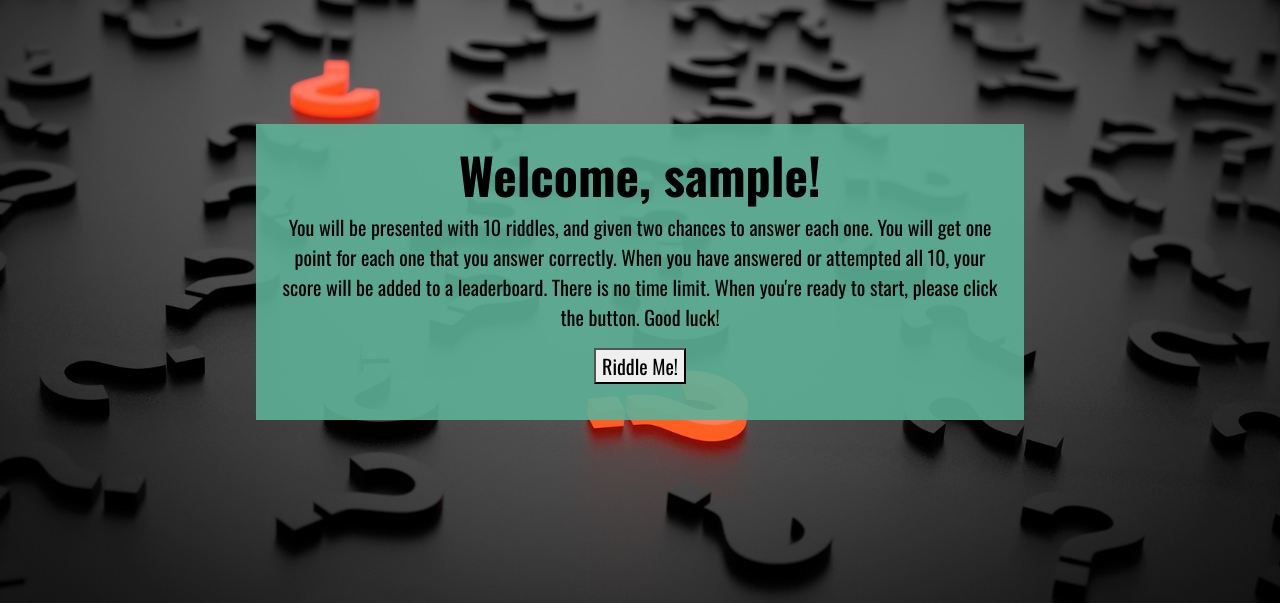
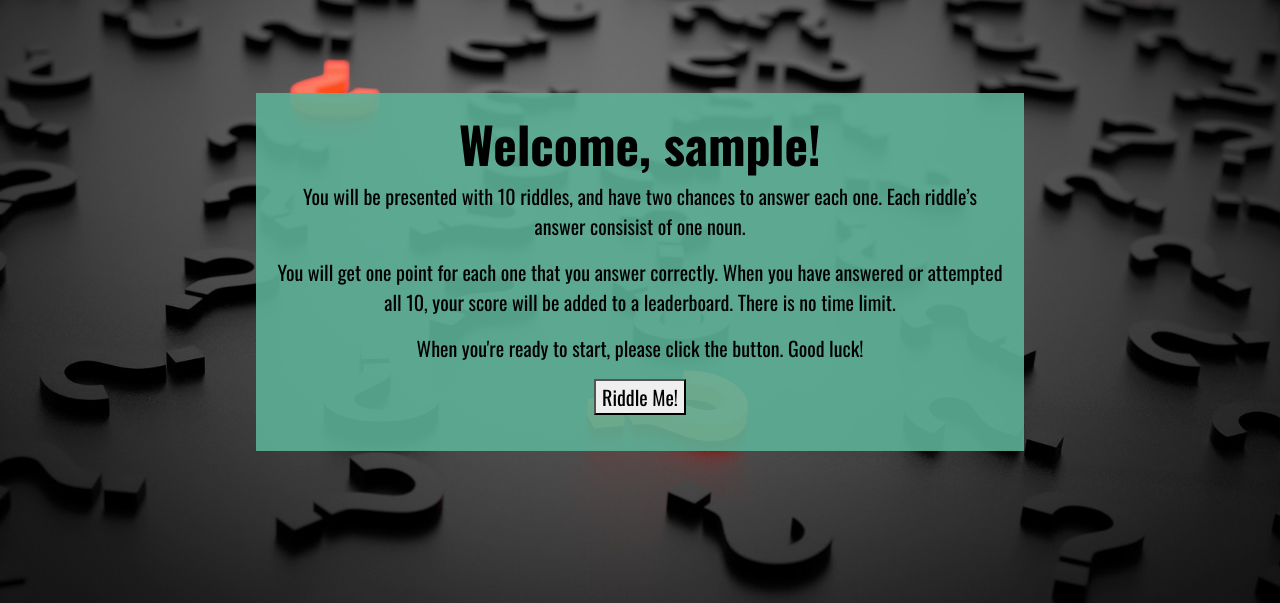
Before and after one commit to joanms/riddle-game, a Flask app: template templates/ready.html in a window 1280 px wide. Shown: the part 128-731 px from the top of the page. Run offline with Flask 2, Linux system fonts and the light colour scheme; the template is opened without the code that fills it: most values are stand-ins (such as "Sample title", 1, 10 or a date in 2020); some libraries are stand-ins or nearby versions.

Commit message:
Clarified instructions

```diff
--- a/templates/ready.html
+++ b/templates/ready.html
@@ -3,11 +3,12 @@
           <div id="main-content">
                     <div class="text-box">
                     <h2>Welcome, {{ username }}!</h2>
-                    <p>You will be presented with 10 riddles, and given two chances to
-                    answer each one. You will get one point for each one that you answer
-                    correctly. When you have answered or attempted all 10, your score
-                    will be added to a leaderboard. There is no time limit. When you're
-                    ready to start, please click the button. Good luck!</p>
+                    <p>You will be presented with 10 riddles, and have two chances
+                    to answer each one. Each riddle&rsquo;s answer consisist of one noun.</p>
+                    <p>You will get one point for each one that you answer correctly.
+                    When you have answered or attempted all 10, your score will be
+                    added to a leaderboard. There is no time limit.</p>
+                    <p>When you're ready to start, please click the button. Good luck!</p>
                     <form method="POST" action="/play/{{ username }}">
                               <button class="form-label" action="play.html">Riddle Me!</button>
                     </form>
```
